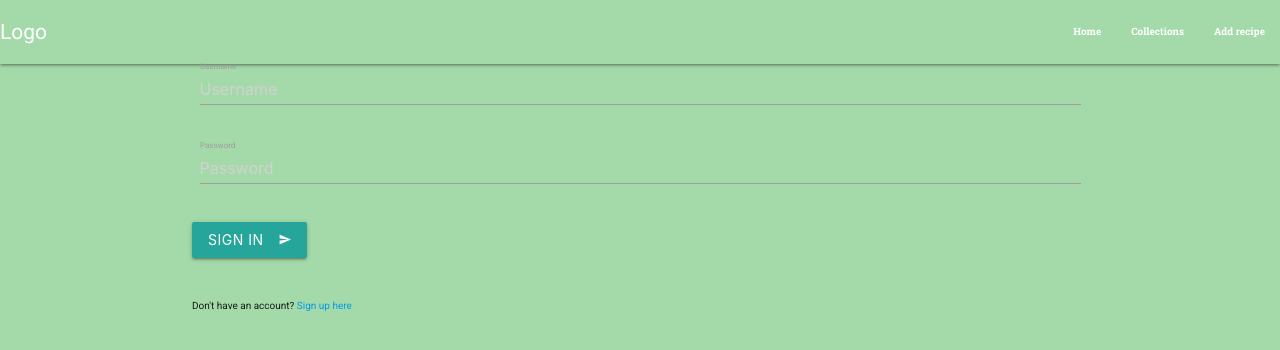
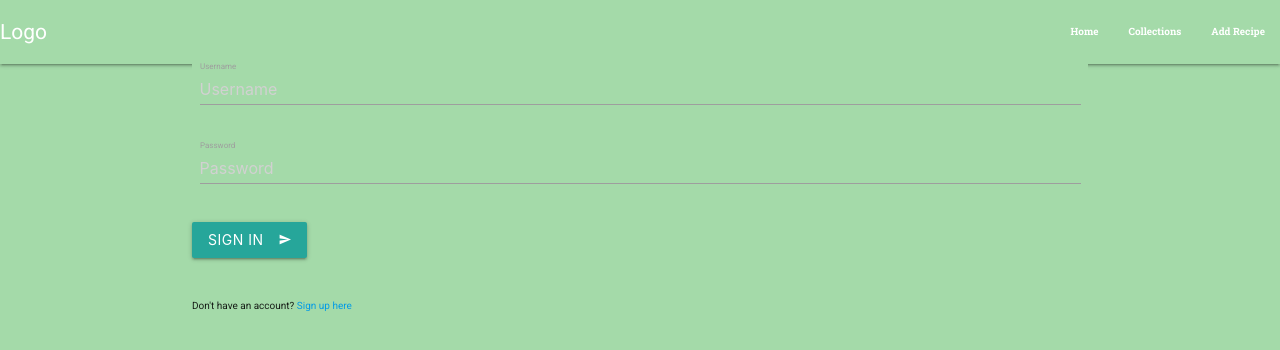
Before and after one commit to Code-Institute-Submissions/CookMark, a Flask app: page / in a window 1280 px wide. Shown: the top 350 px of the page. Run offline with Flask 2, Linux system fonts and the light colour scheme; some libraries are stand-ins or nearby versions.

Commit message:
Capitalize list items

```diff
--- a/static/css/style.css
+++ b/static/css/style.css
@@ -2,6 +2,10 @@
   background: #A4DAA9;
   font-size: 62.5%;
   font-family: 'Roboto', sans-serif;
+}
+
+.container {
+  background-color: #A4DAA9;
 }
 
 /*-------------------------------Text*/
@@ -15,16 +19,18 @@ li {
   font-size: 2.4rem;
   font-weight: 700;
   color: #4B4B4B;
+  text-transform: capitalize;
 }
 
 li span {
   font-size: 1.8rem;
   font-weight: 400;
   color: #4B4B4B;
+  text-transform: capitalize;
 }
 
 /*-------------------------------Nav*/
-nav {
+.nav-wrapper {
   background-color: #A4DAA9;
 }
 /*# sourceMappingURL=style.css.map */
--- a/static/css/style.scss
+++ b/static/css/style.scss
@@ -3,24 +3,27 @@
     font-size: 62.5%;
     font-family: 'Roboto', sans-serif;
 }
-
 /*-------------------------------Text*/
 h1, h2, h3 {
     font-family: 'Roboto Slab', serif;
     font-weight: 700;
+    color: #fff;
 }
 li {
     font-family: 'Roboto Slab', serif;
     font-size: 2.4rem;
     font-weight: 700;
     color: #4B4B4B;
+    text-transform: capitalize;
 }
 li span {
     font-size: 1.8rem;
     font-weight: 400;
     color: #4B4B4B;
+    text-transform: capitalize;
 }
 /*-------------------------------Nav*/
-nav {
+.nav-wrapper {
     background-color: #A4DAA9;
+    padding: 0.5rem 1rem;
 }
```
Also changed, not shown: 1 other file.
